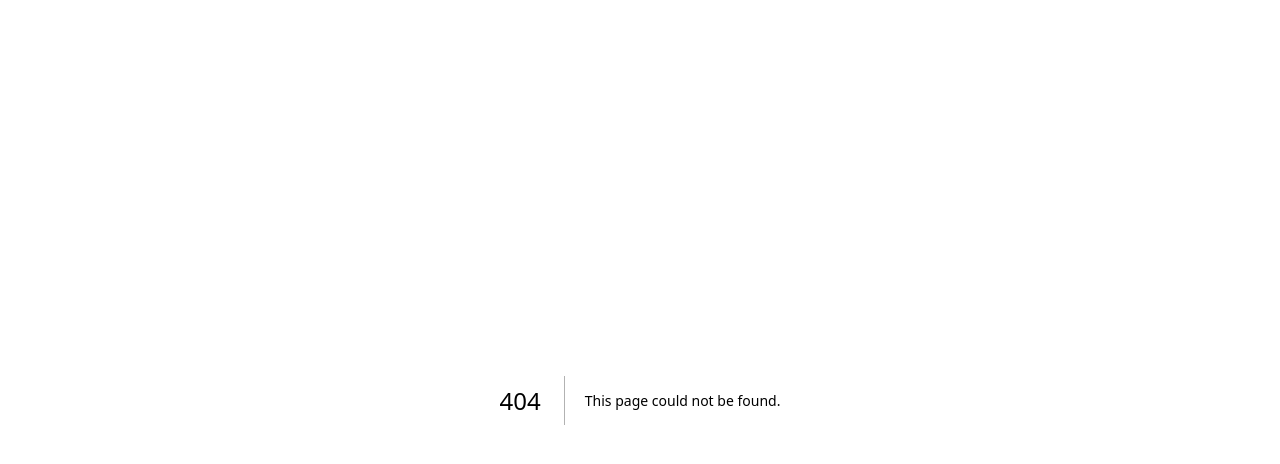
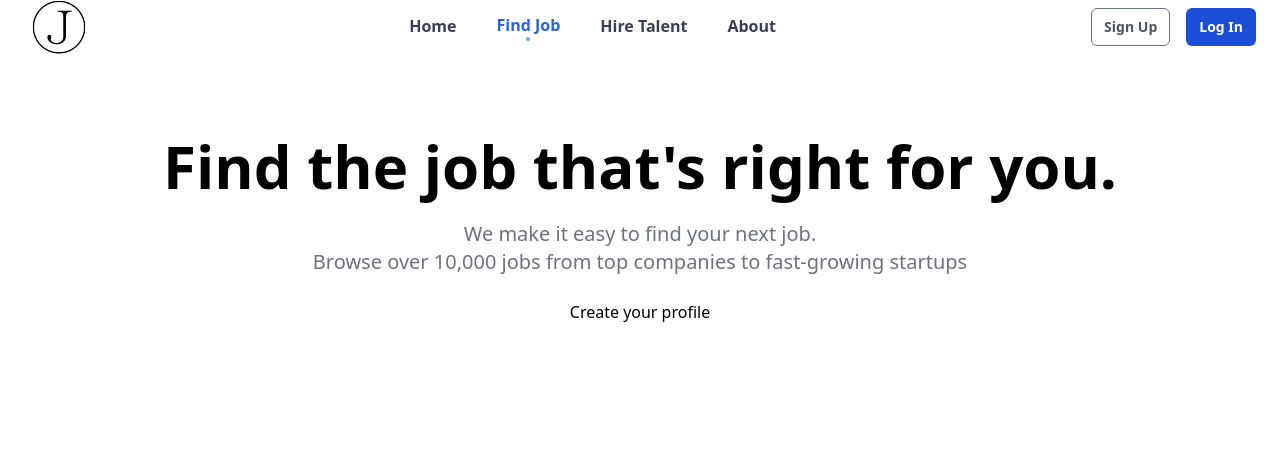
Before and after one commit to FatScythe/JobWell-Client, a Next.js app: page /jobs in a window 1280 px wide. Before the commit this address had no page. Shown: the top 464 px of the page. Built offline with nearby package versions, Linux system fonts and the light colour scheme.

Commit message:
chore: working on find jobs page

```diff
--- /dev/null
+++ b/src/components/jobs/header/index.tsx
@@ -0,0 +1,13 @@
+export default function Header() {
+  return (
+    <section className='py-14 my-20 text-center'>
+      <h1 className='text-6xl font-bold'>Find the job that's right for you.</h1>
+      <p className='text-xl text-gray-500 my-6'>
+        We make it easy to find your next job.
+        <br />
+        Browse over 10,000 jobs from top companies to fast-growing startups
+      </p>
+      <button>Create your profile</button>
+    </section>
+  );
+}
--- /dev/null
+++ b/src/pages/jobs/index.tsx
@@ -0,0 +1,9 @@
+import Header from "@/components/jobs/header";
+import Layout from "../layout";
+export default function Jobs() {
+  return (
+    <Layout>
+      <Header />
+    </Layout>
+  );
+}
--- /dev/null
+++ b/src/pages/jobs/layout.tsx
@@ -0,0 +1,17 @@
+import Head from "next/head";
+import Footer from "@/components/footer";
+import Navbar from "@/components/navbar";
+
+export default function Layout({ children }: { children: React.ReactNode }) {
+  return (
+    <section>
+      <Head>
+        <title>JobWell- Find Jobs</title>
+        <meta property='title' content='Find Jobs' key='title' />
+      </Head>
+      <Navbar />
+      <div>{children}</div>
+      <Footer />
+    </section>
+  );
+}
```
